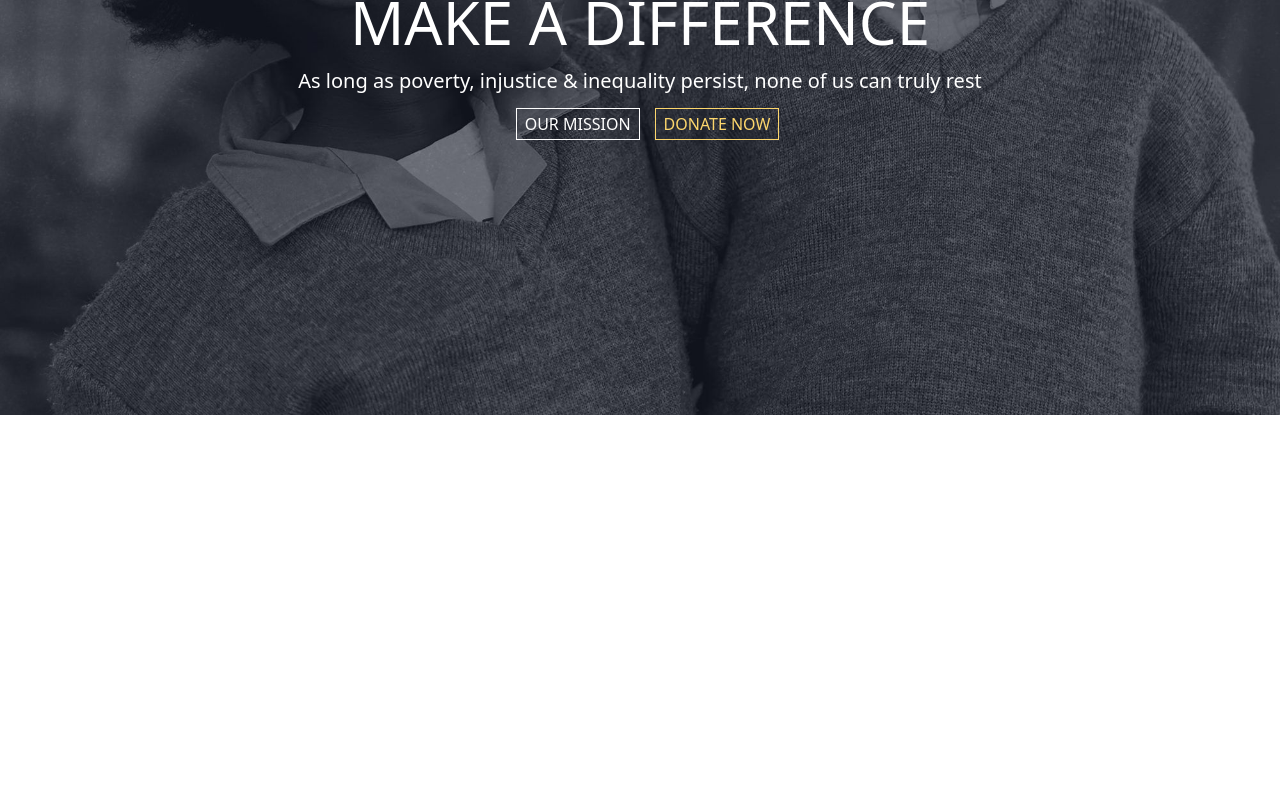
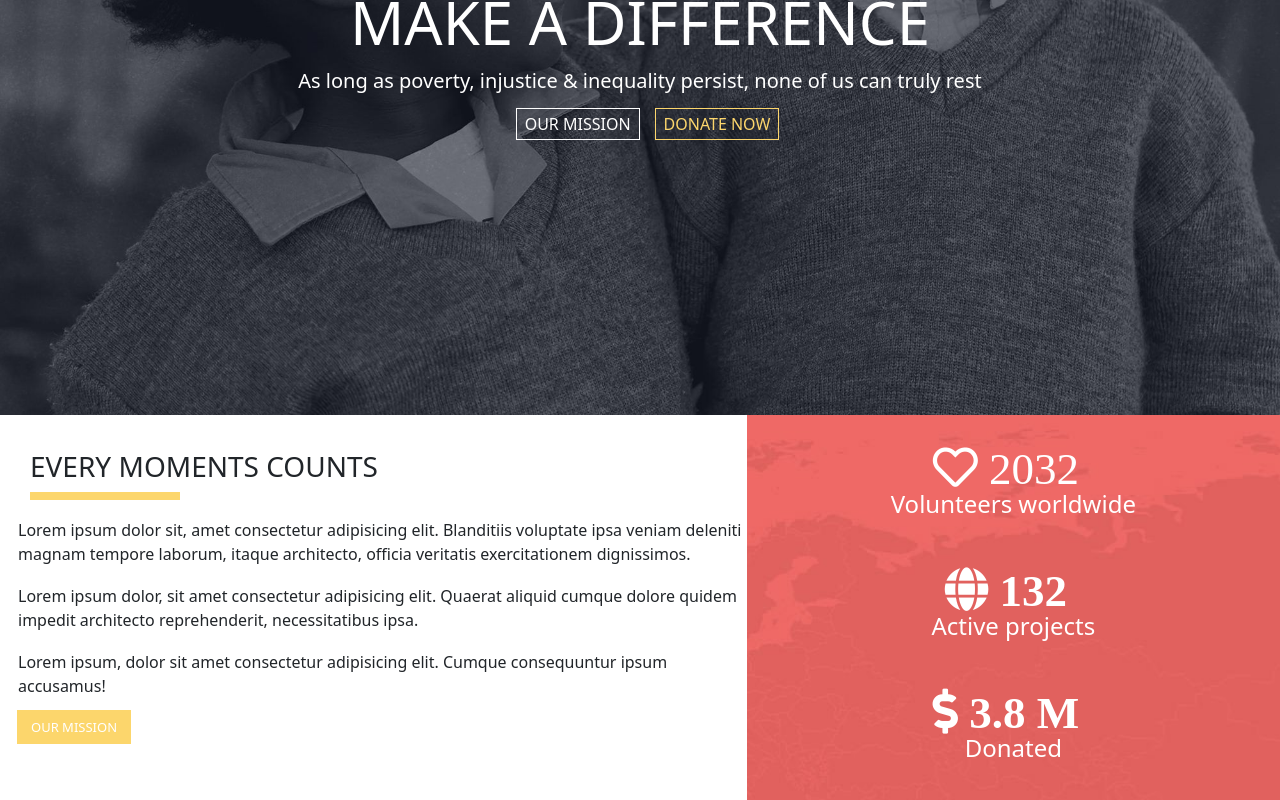
Before and after one commit to DamianoTrifone/proj-html-vuejs, a Vue app: page / in a window 1280 px wide. Shown: the part 265-1065 px from the top of the page. Before the commit the page ends 800 px from the top, so only its background shows below. Built offline with nearby package versions, Linux system fonts and the light colour scheme.

Commit message:
Primo blocco main completo

```diff
--- a/src/App.vue
+++ b/src/App.vue
@@ -1,13 +1,18 @@
 <template>
+<div>
   <Header />
+  <Main />
+</div>
 </template>
 
 <script>
-import Header from './components/Header.vue'
+import Header from './components/Header.vue';
+import Main from './components/Main.vue'
 export default {
   name: 'App',
   components: {
-    Header
+    Header,
+    Main
   }
 }
 </script>
--- /dev/null
+++ b/src/components/Main.vue
@@ -0,0 +1,97 @@
+<template>
+    <main>
+        <div class="col-lg-7 testo_sx">
+            <h3>Every moments counts</h3>
+            <div class="separatore"></div>
+            <p>Lorem ipsum dolor sit, amet consectetur adipisicing elit. Blanditiis voluptate ipsa veniam deleniti magnam tempore laborum, itaque architecto, officia veritatis exercitationem dignissimos.</p>
+            <p>Lorem ipsum dolor, sit amet consectetur adipisicing elit. Quaerat aliquid cumque dolore quidem impedit architecto reprehenderit, necessitatibus ipsa.</p>
+            <p>Lorem ipsum, dolor sit amet consectetur adipisicing elit. Cumque consequuntur ipsum accusamus!</p>
+            <a href="#" id="mission_link">Our mission</a>
+        </div>
+        <div class="col-lg-5 testo_dx">
+            <div class="dati">
+                <i class="far fa-heart">   2032</i>
+                <h4>Volunteers worldwide</h4>
+            </div>
+
+            <div class="dati">
+                <i class="fas fa-globe">   132</i>
+                <h4>Active projects</h4>
+            </div>
+
+            <div class="dati">
+                <i class="fas fa-dollar-sign">   3.8 M</i>
+                <h4>Donated</h4>
+            </div>
+        </div>
+    </main>
+</template>
+
+<script>
+export default {
+    name:"main"
+}
+</script>
+
+<style>
+    .testo_sx{
+        float: left;
+    }
+    .testo_sx h3{
+        margin-left: 30px;
+        margin-top: 35px;
+        font-weight: 300;
+        text-transform: uppercase;
+    }
+
+    .separatore{
+        height: 1px;
+        width: 150px;
+        color: #FCD66C;
+        border: 4px solid #FCD66C;
+        margin-left: 30px;
+    }
+
+    .testo_sx p{
+        margin-left: 18px;
+        margin-top: 18px;
+        font-weight: 200;
+    }
+
+    .testo_dx{
+        background-image: url(../assets/home-content-bg-1.jpg);
+        float: right;
+        text-align: center;
+        padding: 10px;
+        color: white;
+    }
+
+    .testo_dx i{
+        font-size: 45px;
+        margin-right: 15px;
+    }
+
+    .testo_dx h4{
+        font-weight: 200;
+    }
+
+    .dati{
+        padding: 20px;
+    }
+
+    #mission_link{
+        text-decoration: none;
+        border: 2px solid #FCD66C;
+        padding: 6px 12px;
+        color: white;
+        background-color: #FCD66C;
+        margin-left: 17px;
+        text-transform: uppercase;
+        font-size: 13px;
+    }
+
+    #mission_link:hover{
+        color: #FCD66C;
+        background-color: white;
+    }
+</style>
```
